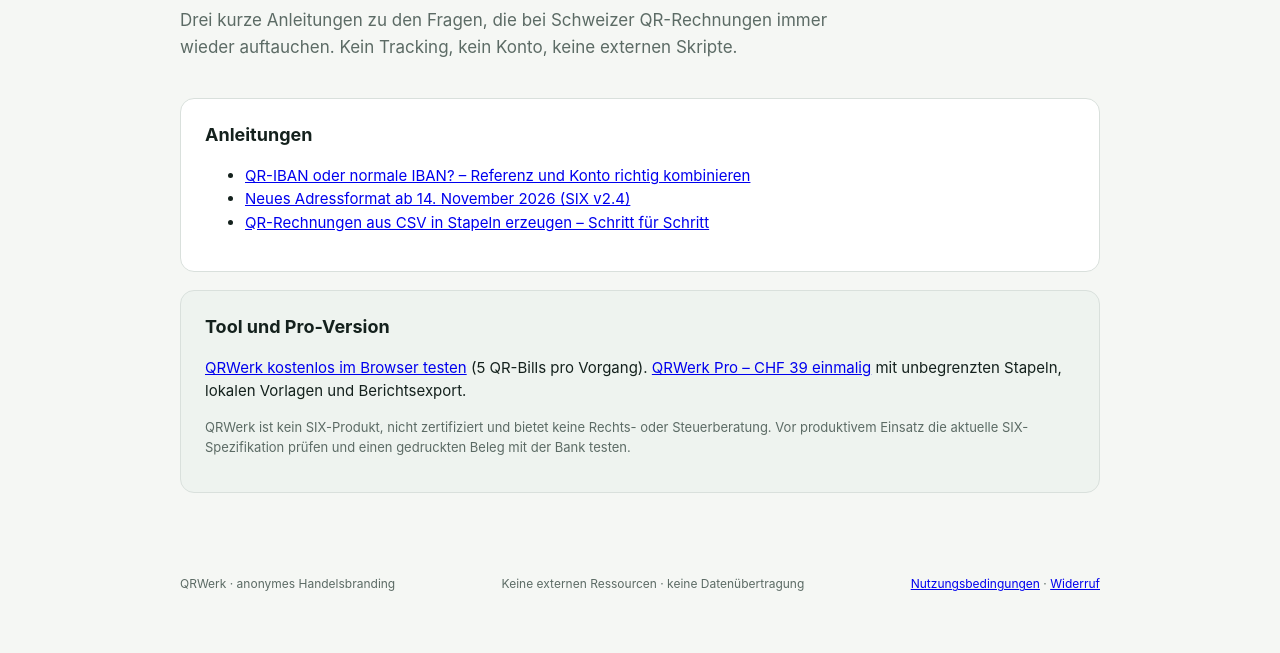
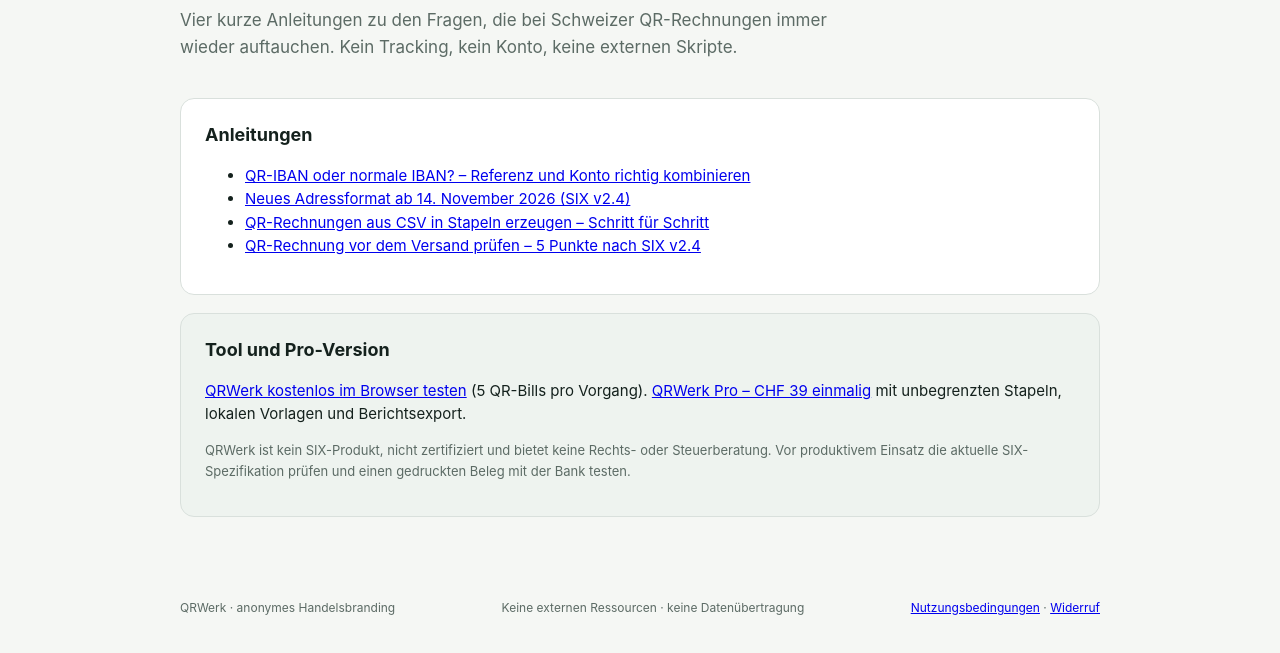
Before and after one commit to Phil-antrope/qrwerk, a plain HTML site: page wissen/index.html in a window 1280 px wide. Shown: the part 151-804 px from the top of the page. Drawn offline with Linux system fonts and the light colour scheme.

Commit message:
A9: Wissen-Hub um vierte Anleitung ergänzen

```diff
--- a/wissen/index.html
+++ b/wissen/index.html
@@ -20,7 +20,7 @@
   <main>
     <section class="hero">
       <h1>QR-Bill-Wissen, kurz und ohne Werbeblasen.</h1>
-      <p class="lead">Drei kurze Anleitungen zu den Fragen, die bei Schweizer QR-Rechnungen
+      <p class="lead">Vier kurze Anleitungen zu den Fragen, die bei Schweizer QR-Rechnungen
         immer wieder auftauchen. Kein Tracking, kein Konto, keine externen Skripte.</p>
     </section>
     <section class="card">
@@ -29,12 +29,13 @@
         <li><a href="qr-iban-oder-iban.html">QR-IBAN oder normale IBAN? – Referenz und Konto richtig kombinieren</a></li>
         <li><a href="qr-bill-adressformat-2026.html">Neues Adressformat ab 14. November 2026 (SIX v2.4)</a></li>
         <li><a href="csv-zu-qr-bill.html">QR-Rechnungen aus CSV in Stapeln erzeugen – Schritt für Schritt</a></li>
+        <li><a href="qr-rechnung-pruefen-2026.html">QR-Rechnung vor dem Versand prüfen – 5 Punkte nach SIX v2.4</a></li>
       </ul>
     </section>
     <section class="card tonal">
       <h2>Tool und Pro-Version</h2>
       <p><a href="../tool.html">QRWerk kostenlos im Browser testen</a> (5 QR-Bills pro Vorgang).
-        <a href="https://gumroad.com/l/focvs">QRWerk Pro – CHF 39 einmalig</a> mit unbegrenzten
+        <a href="https://1502003004208.gumroad.com/l/focvs">QRWerk Pro – CHF 39 einmalig</a> mit unbegrenzten
         Stapeln, lokalen Vorlagen und Berichtsexport.</p>
       <p class="hint">QRWerk ist kein SIX-Produkt, nicht zertifiziert und bietet keine
         Rechts- oder Steuerberatung. Vor produktivem Einsatz die aktuelle SIX-Spezifikation
```
